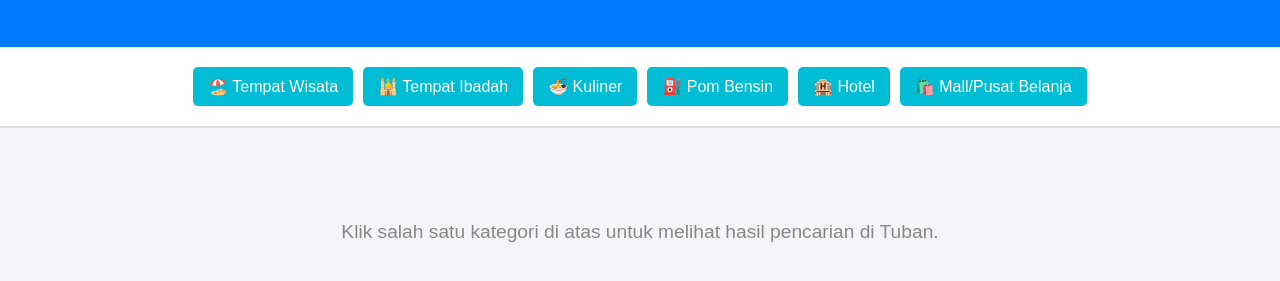
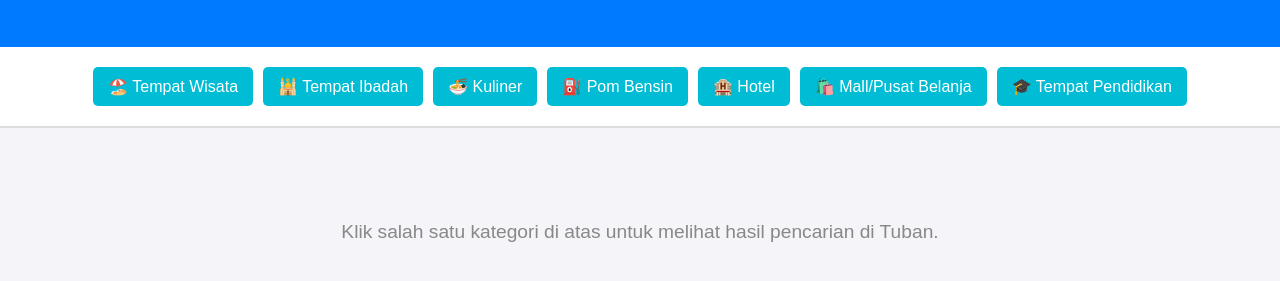
Before and after one commit to CHAIDARURROHMAN/JELAJAH-TUBAN, a plain HTML site: page index.html in a window 1280 px wide. Shown: the part 271-552 px from the top of the page. Drawn offline with Linux system fonts and the light colour scheme.

Commit message:
Update index.html

```diff
--- a/index.html
+++ b/index.html
@@ -23,6 +23,7 @@
         <button class="menu-item" data-category="bensin">⛽ Pom Bensin</button>
         <button class="menu-item" data-category="hotel">🏨 Hotel</button>
         <button class="menu-item" data-category="mall">🛍️ Mall/Pusat Belanja</button>
+        <button class="menu-item" data-category="pendidikan">🎓 Tempat Pendidikan</button>
     </nav>
 
     <main id="results-container">
```
